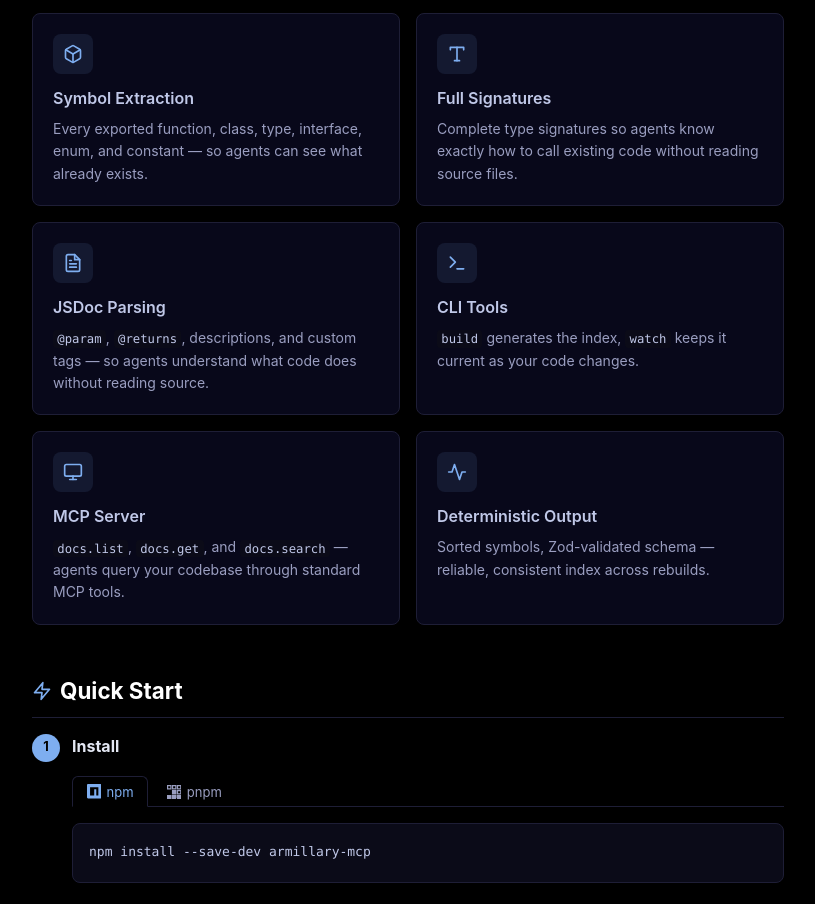
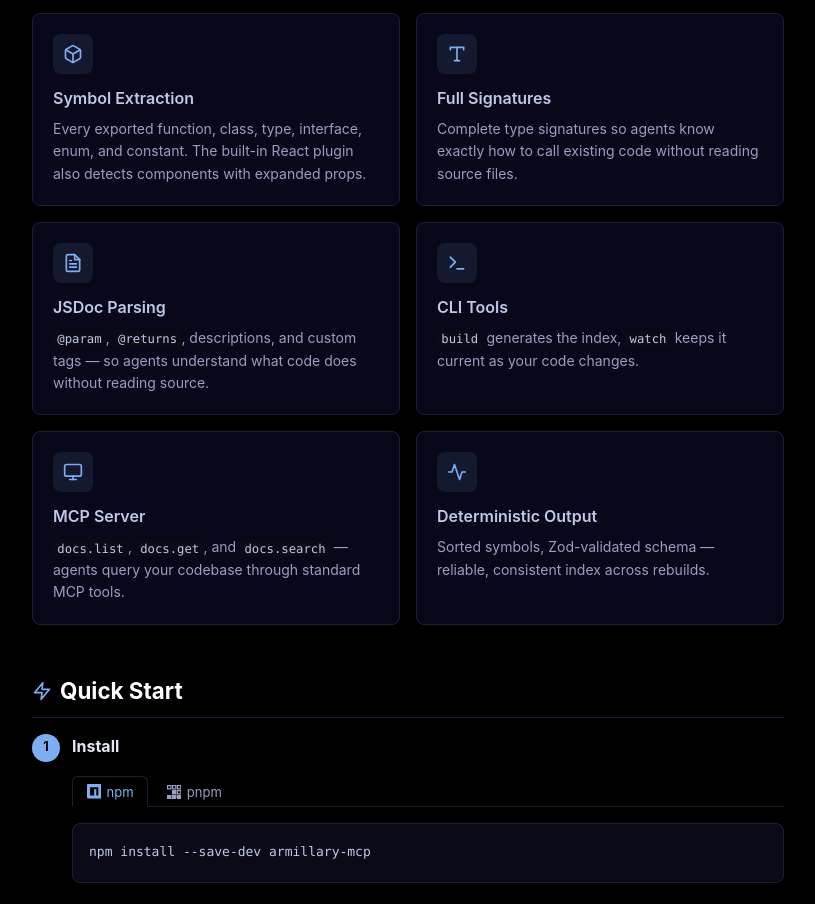
Before and after one commit to phillt/armillary-mcp, a website: page docs/index.html in a window 1280 px wide. Shown: the part 889-1793 px from the top of the page, without its empty margins (232-1047 px from the left). Drawn offline with Linux system fonts and the light colour scheme.

Commit message:
Update homepage feature description to mention React plugin

```diff
--- a/docs/index.html
+++ b/docs/index.html
@@ -145,7 +145,7 @@
       <div class="feature-card">
         <div class="icon"><svg viewBox="0 0 24 24"><path d="M21 16V8a2 2 0 0 0-1-1.73l-7-4a2 2 0 0 0-2 0l-7 4A2 2 0 0 0 3 8v8a2 2 0 0 0 1 1.73l7 4a2 2 0 0 0 2 0l7-4A2 2 0 0 0 21 16z"/><polyline points="3.27 6.96 12 12.01 20.73 6.96"/><line x1="12" y1="22.08" x2="12" y2="12"/></svg></div>
         <h3>Symbol Extraction</h3>
-        <p>Every exported function, class, type, interface, enum, and constant — so agents can see what already exists.</p>
+        <p>Every exported function, class, type, interface, enum, and constant. The built-in React plugin also detects components with expanded props.</p>
       </div>
       <div class="feature-card">
         <div class="icon"><svg viewBox="0 0 24 24"><polyline points="4 7 4 4 20 4 20 7"/><line x1="9" y1="20" x2="15" y2="20"/><line x1="12" y1="4" x2="12" y2="20"/></svg></div>
```
